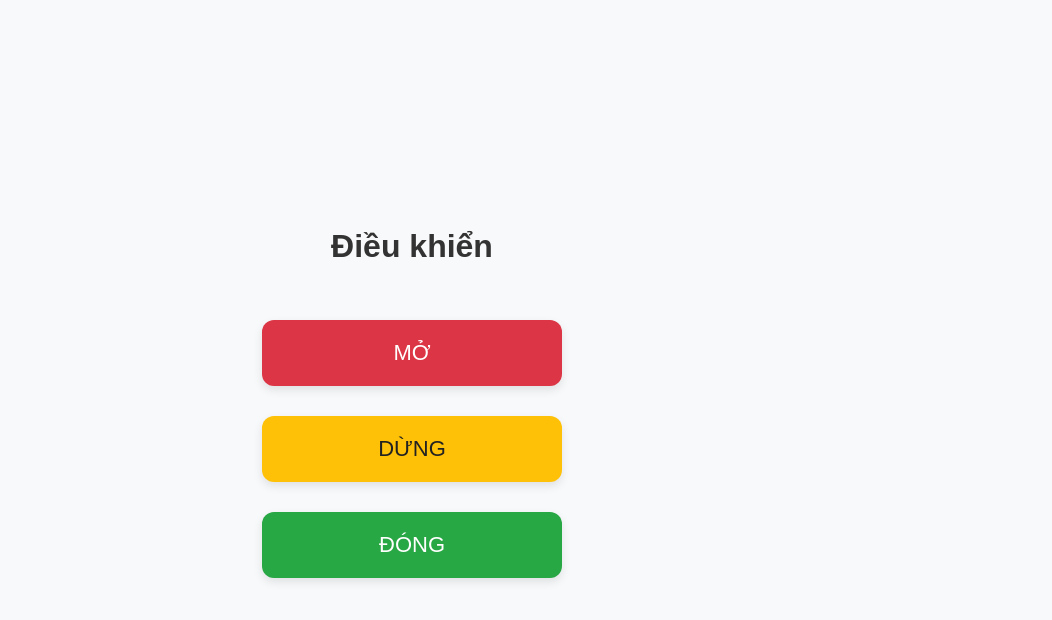
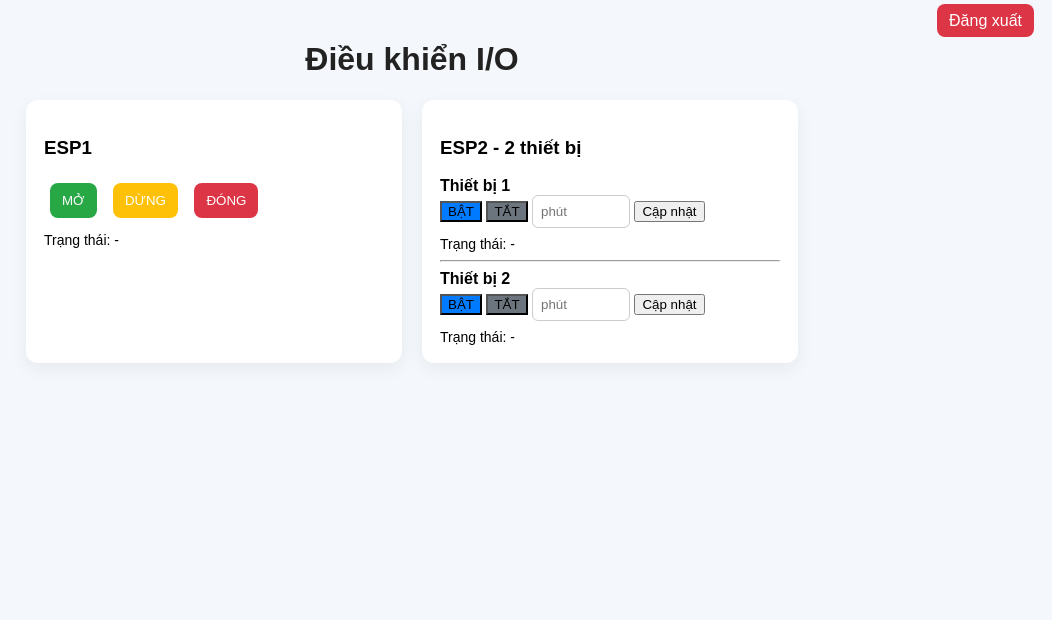
Before and after one commit to Daniel175-2124/iot-render-fastapi, a plain HTML site: page index.html in a window 1280 px wide. Shown: the whole page, without its empty margins (228-1280 px from the left). Drawn offline with Linux system fonts and the light colour scheme; no server answers.

Commit message:
Update index.html

```diff
--- a/index.html
+++ b/index.html
@@ -1,59 +1,101 @@
-<!DOCTYPE html>
+<!-- index.html -->
+<!doctype html>
 <html lang="vi">
 <head>
-  <meta charset="UTF-8">
-  <meta name="viewport" content="width=device-width, initial-scale=1.0">
+  <meta charset="utf-8" />
+  <meta name="viewport" content="width=device-width,initial-scale=1" />
   <title>Điều khiển I/O</title>
   <style>
-    body {
-      font-family: sans-serif;
-      display: flex;
-      flex-direction: column;
-      align-items: center;
-      justify-content: center;
-      height: 100vh;
-      margin: 0;
-      background: #f8f9fa;
-    }
-    h1 {
-      color: #333;
-      margin-bottom: 40px;
-    }
-    button {
-      width: 80%;
-      max-width: 300px;
-      padding: 20px;
-      margin: 15px 0;
-      font-size: 22px;
-      border: none;
-      border-radius: 12px;
-      color: white;
-      background-color: #007bff;
-      box-shadow: 0 4px 10px rgba(0,0,0,0.1);
-      cursor: pointer;
-      transition: 0.2s;
-    }
-    button:hover {
-      background-color: #0056b3;
-      transform: scale(1.05);
-    }
-    .close { background-color: #28a745; }
-    .stop { background-color: #ffc107; color: #222; }
-    .open { background-color: #dc3545; }
+    body{font-family:sans-serif;background:#f4f7fb;margin:0;padding:20px;display:flex;flex-direction:column;align-items:center}
+    h1{color:#222}
+    .grid{display:flex;gap:20px;flex-wrap:wrap;justify-content:center}
+    .card{background:white;padding:18px;border-radius:12px;box-shadow:0 6px 18px rgba(0,0,0,0.06);width:340px}
+    .controls button{margin:6px;padding:10px 12px;border:none;border-radius:8px;color:#fff;cursor:pointer}
+    .open{background:#28a745}.stop{background:#ffc107;color:#222}.close{background:#dc3545}
+    .on{background:#007bff}.off{background:#6c757d}
+    input[type=number]{width:80px;padding:8px;border-radius:6px;border:1px solid #ccc}
+    .status{margin-top:8px;font-size:14px}
+    .top-right{position:fixed;right:18px;top:12px}
+    .logout{background:#dc3545;color:#fff;padding:8px 12px;border-radius:8px;text-decoration:none}
   </style>
 </head>
 <body>
-  <h1>Điều khiển</h1>
-  <button class="open" onclick="sendCmd('MO')">MỞ</button>
-  <button class="stop" onclick="sendCmd('DUNG')">DỪNG</button>
-  <button class="close" onclick="sendCmd('DONG')">ĐÓNG</button>
+  <div class="top-right"><a class="logout" href="/logout">Đăng xuất</a></div>
+  <h1>Điều khiển I/O</h1>
+
+  <div class="grid">
+    <!-- ESP1 -->
+    <div class="card">
+      <h3>ESP1</h3>
+      <div class="controls">
+        <button class="open" onclick="sendCmd('esp1','OPEN')">MỞ</button>
+        <button class="stop" onclick="sendCmd('esp1','STOP')">DỪNG</button>
+        <button class="close" onclick="sendCmd('esp1','CLOSE')">ĐÓNG</button>
+      </div>
+      <div class="status" id="esp1-status">Trạng thái: -</div>
+    </div>
+
+    <!-- ESP2 -->
+    <div class="card">
+      <h3>ESP2 - 2 thiết bị</h3>
+      <div>
+        <strong>Thiết bị 1</strong><br/>
+        <button class="on" onclick="sendCmd('esp2','ON1')">BẬT</button>
+        <button class="off" onclick="sendCmd('esp2','OFF1')">TẮT</button>
+        <input id="time1" type="number" min="1" placeholder="phút">
+        <button onclick="setTimer(1)">Cập nhật</button>
+        <div id="state1" class="status">Trạng thái: -</div>
+      </div>
+      <hr/>
+      <div>
+        <strong>Thiết bị 2</strong><br/>
+        <button class="on" onclick="sendCmd('esp2','ON2')">BẬT</button>
+        <button class="off" onclick="sendCmd('esp2','OFF2')">TẮT</button>
+        <input id="time2" type="number" min="1" placeholder="phút">
+        <button onclick="setTimer(2)">Cập nhật</button>
+        <div id="state2" class="status">Trạng thái: -</div>
+      </div>
+    </div>
+  </div>
 
   <script>
-    async function sendCmd(cmd) {
-      const res = await fetch(`/action/${cmd}`, {method:'POST'});
-      const data = await res.json();
-      alert("Đã gửi lệnh: " + cmd);
+    async function sendCmd(device, cmd) {
+      const res = await fetch('/action/' + device + '/' + encodeURIComponent(cmd), { method:'POST' });
+      if (!res.ok) {
+        alert('Lỗi: ' + res.status);
+      } else {
+        console.log('sent', device, cmd);
+      }
     }
+
+    async function setTimer(n) {
+      const v = document.getElementById('time' + n).value;
+      if (!v || v <= 0) { alert('Nhập phút hợp lệ'); return; }
+      // timer command format: TIMER<n>:<minutes>  (ESP will parse)
+      await sendCmd('esp2', 'TIMER' + n + ':' + v);
+    }
+
+    async function updateUI() {
+      try {
+        // esp1
+        const r1 = await fetch('/status/esp1'); const j1 = await r1.json();
+        document.getElementById('esp1-status').innerText = 'Trạng thái: ' + JSON.stringify(j1.io) + (j1.online ? ' (online)' : ' (offline)');
+        // esp2
+        const r2 = await fetch('/status/esp2'); const j2 = await r2.json();
+        if (j2.io) {
+          const dev1 = j2.io.dev1 ? 'BẬT' : 'TẮT';
+          const dev2 = j2.io.dev2 ? 'BẬT' : 'TẮT';
+          const t1 = j2.io.t1 !== undefined ? j2.io.t1 : '-';
+          const t2 = j2.io.t2 !== undefined ? j2.io.t2 : '-';
+          document.getElementById('state1').innerText = `Trạng thái: ${dev1}, còn ${t1}p`;
+          document.getElementById('state2').innerText = `Trạng thái: ${dev2}, còn ${t2}p`;
+        }
+      } catch (e) {
+        console.error(e);
+      }
+    }
+    setInterval(updateUI, 5000);
+    updateUI();
   </script>
 </body>
 </html>
```
